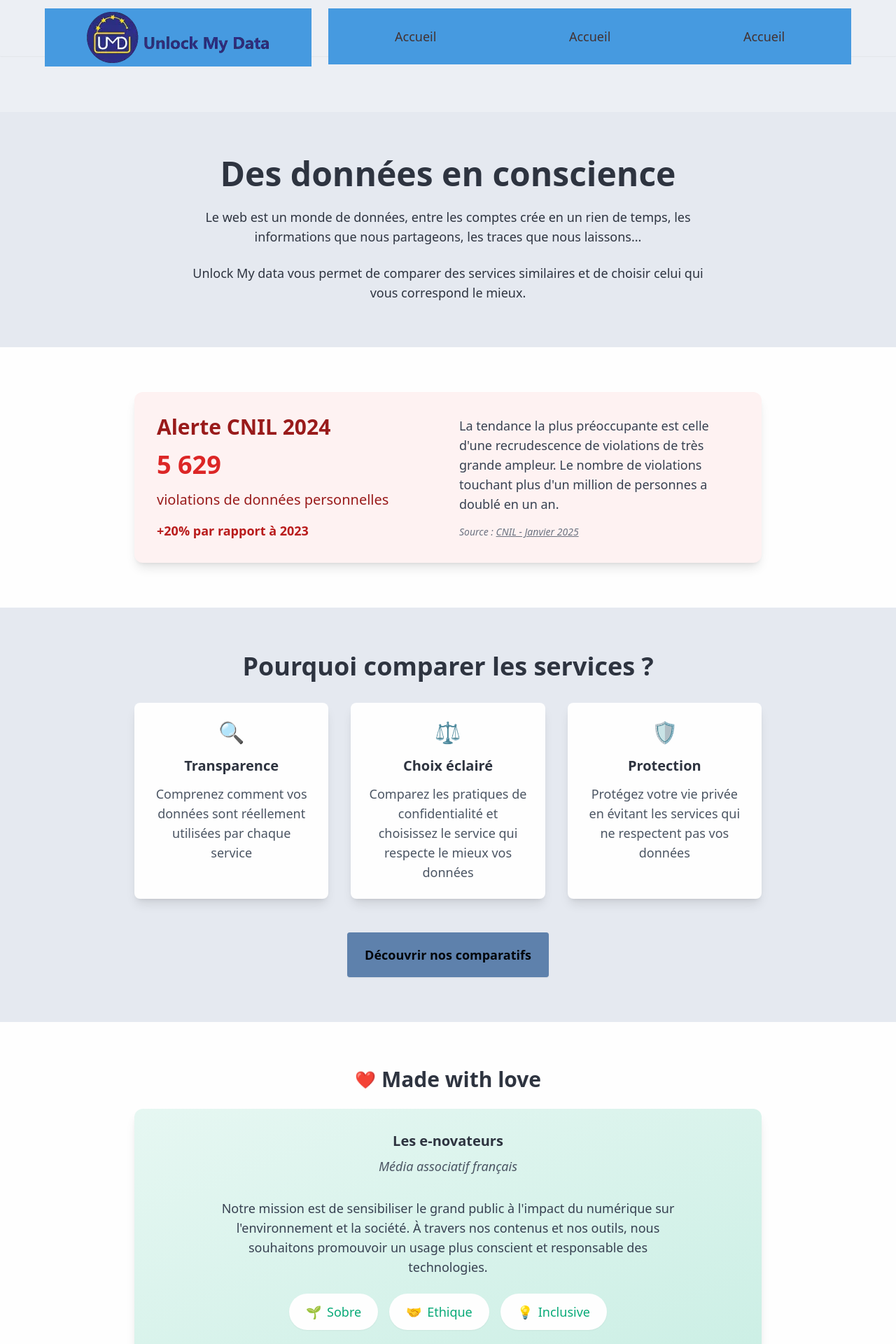
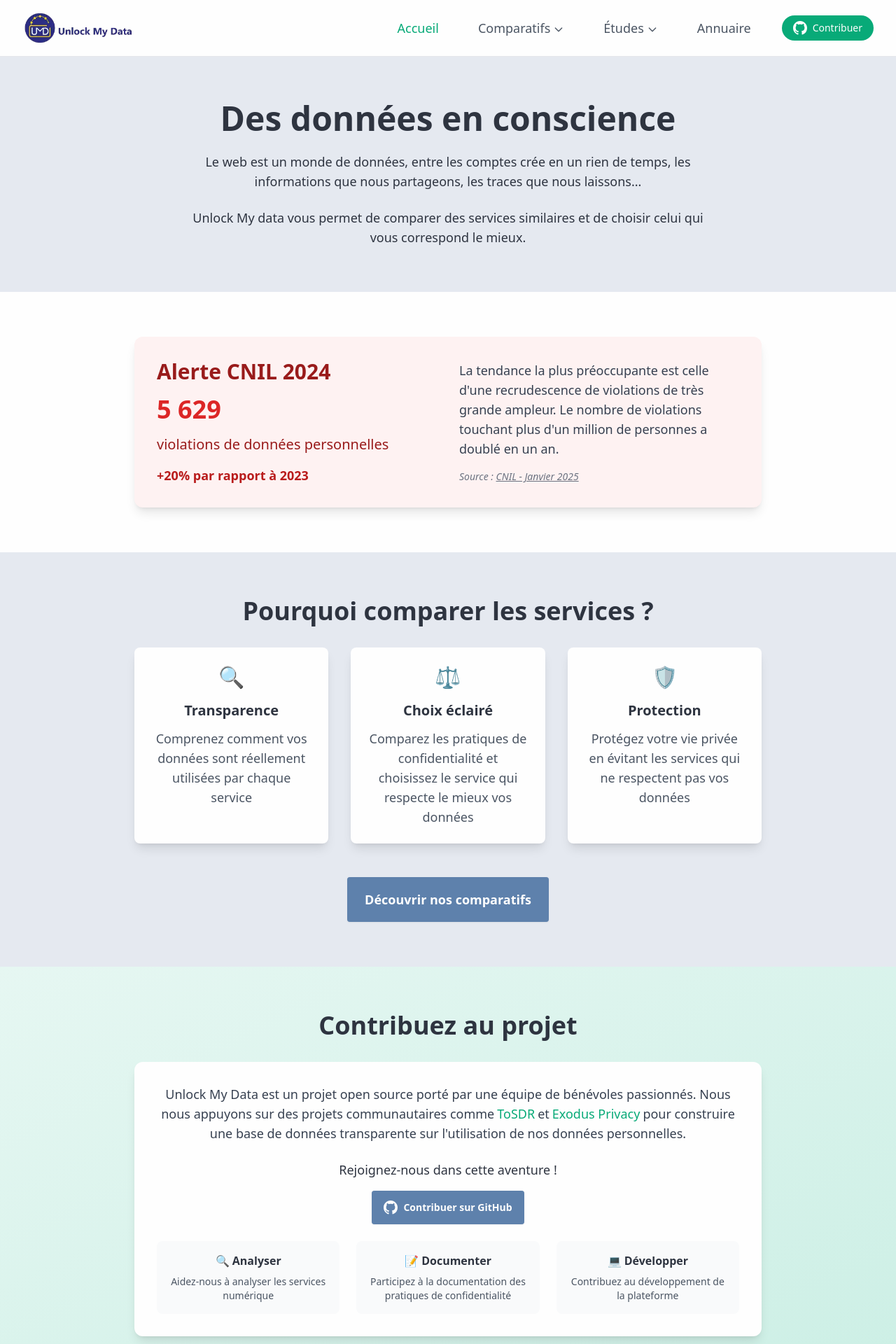
Before and after one commit to les-enovateurs/unlock-my-data, a Next.js app: page / in a window 1280 px wide. Shown: the top 1920 px of the page at 70% size. Built offline with nearby package versions, Linux system fonts and the light colour scheme.

Commit message:
update README.md

```diff
--- a/app/globals.css
+++ b/app/globals.css
@@ -38,4 +38,8 @@
     .min-h-150 {
         min-height: 150vh;
     }
+
+    .btn-primary {
+        @apply text-white !important;
+    }
 }
--- a/app/layout.tsx
+++ b/app/layout.tsx
@@ -2,7 +2,7 @@
 
 import type { Metadata } from "next";
 import "./globals.css";
-import Nav from "@/components/Nav";
+import Header from "@/components/Header";
 import Footer from "@/components/Footer";
 import ScrollToTop from "@/components/ScrollToTop";
  import { Suspense } from 'react'
@@ -18,11 +18,11 @@ export default function RootLayout({
   return (
     <html lang="fr">
       <body>
-        <Suspense fallback={<div>Loading...</div>}> <Nav /></Suspense>
+        <Suspense fallback={<div>Loading...</div>}> <Header /></Suspense>
         <main
           role="main"
           id="contenu-principal"
-          className={"flex flex-col mt-20"}
+          className={"flex flex-col"}
         >
           {children}
         </main>
--- a/app/page.tsx
+++ b/app/page.tsx
@@ -1,16 +1,5 @@
 "use client";
-
-import Image from "next/image";
-import { useEffect, useState } from "react";
-
-import CookiesExplain from "@/components/CookiesExplain";
-import Hero from "@/components/Hero";
-import News from "@/components/News";
-
-import QuelquesChiffres from "@/components/QuelquesChiffres";
-import Transition1 from "@/components/Transition1";
 import Link from "next/link";
-// import News from "@/components/News";
 
 export default function Home() {
   return (
@@ -76,6 +65,57 @@ export default function Home() {
           </div>
         </div>
 
+
+        <div className="py-16 bg-gradient-to-br from-primary-50 to-primary-100">
+          <div className="container mx-auto px-4">
+            <div className="max-w-4xl mx-auto text-center">
+              <h2 className="text-4xl font-bold mb-8">Contribuez au projet</h2>
+              <div className="bg-white rounded-xl p-8 shadow-lg">
+                <div className="space-y-6">
+                  <p className="text-lg text-gray-700">
+                    Unlock My Data est un projet open source porté par une équipe de bénévoles passionnés.
+                    Nous nous appuyons sur des projets communautaires comme
+                    <a href="https://tosdr.org" target="_blank" rel="noopener noreferrer" className="text-primary-600 hover:text-primary-800 mx-1">ToSDR</a>
+                    et
+                    <a href="https://exodus-privacy.eu.org" target="_blank" rel="noopener noreferrer" className="text-primary-600 hover:text-primary-800 mx-1">Exodus Privacy</a>
+                    pour construire une base de données transparente sur l'utilisation de nos données personnelles.
+                  </p>
+
+                  <div className="flex flex-col items-center gap-4 mt-8">
+                    <p className="text-lg font-medium">Rejoignez-nous dans cette aventure !</p>
+                    <a
+                      href="https://github.com/UnlockMyData/reboot"
+                      target="_blank"
+                      rel="noopener noreferrer"
+                      className="btn btn-primary gap-2"
+                    >
+                      <svg className="w-5 h-5" fill="currentColor" viewBox="0 0 24 24">
+                        <path d="M12 0C5.37 0 0 5.37 0 12c0 5.31 3.435 9.795 8.205 11.385.6.105.825-.255.825-.57 0-.285-.015-1.23-.015-2.235-3.015.555-3.795-.735-4.035-1.41-.135-.345-.72-1.41-1.23-1.695-.42-.225-1.02-.78-.015-.795.945-.015 1.62.87 1.845 1.23 1.08 1.815 2.805 1.305 3.495.99.105-.78.42-1.305.765-1.605-2.67-.3-5.46-1.335-5.46-5.925 0-1.305.465-2.385 1.23-3.225-.12-.3-.54-1.53.12-3.18 0 0 1.005-.315 3.3 1.23.96-.27 1.98-.405 3-.405s2.04.135 3 .405c2.295-1.56 3.3-1.23 3.3-1.23.66 1.65.24 2.88.12 3.18.765.84 1.23 1.905 1.23 3.225 0 4.605-2.805 5.625-5.475 5.925.435.375.81 1.095.81 2.22 0 1.605-.015 2.895-.015 3.3 0 .315.225.69.825.57A12.02 12.02 0 0024 12c0-6.63-5.37-12-12-12z"/>
+                      </svg>
+                      Contribuer sur GitHub
+                    </a>
+                  </div>
+
+                  <div className="grid md:grid-cols-3 gap-6 mt-8">
+                    <div className="p-4 rounded-lg bg-gray-50">
+                      <h3 className="font-semibold mb-2">🔍 Analyser</h3>
+                      <p className="text-sm text-gray-600">Aidez-nous à analyser les services numérique</p>
+                    </div>
+                    <div className="p-4 rounded-lg bg-gray-50">
+                      <h3 className="font-semibold mb-2">📝 Documenter</h3>
+                      <p className="text-sm text-gray-600">Participez à la documentation des pratiques de confidentialité</p>
+                    </div>
+                    <div className="p-4 rounded-lg bg-gray-50">
+                      <h3 className="font-semibold mb-2">💻 Développer</h3>
+                      <p className="text-sm text-gray-600">Contribuez au développement de la plateforme</p>
+                    </div>
+                  </div>
+                </div>
+              </div>
+            </div>
+          </div>
+        </div>
+
         <div className="py-16 bg-white">
           <div className="container mx-auto px-4">
             <div className="max-w-4xl mx-auto text-center">
@@ -112,6 +152,7 @@ export default function Home() {
           </div>
         </div>
 
+
         {/* <Accroche/> */}
         {/* <Stats /> */}
         {/*   <Concept/>*/}
--- a/components/Header.tsx
+++ b/components/Header.tsx
@@ -3,145 +3,169 @@ import { usePathname } from "next/navigation";
 import Link from "next/link";
 import { useEffect, useState } from "react";
 import Image from "next/image";
-// import logo from "../public/logo.webp";
-import titre from "/public/titre.png";
+import titre from "../public/logoUMD.webp";
 
 export default function Header() {
-  const [menuState, setMenuState] = useState(false);
+  const [isOpen, setIsOpen] = useState(false);
   const currentPathname = usePathname();
-  const [logoSize, setLogoSize] = useState({ width: "200px" });
-  const navItems = [
+
+  const navigation = [
+    { name: "Accueil", href: "/" },
     {
-      pathName: "/discord",
-      label: "Etude sur Discord",
+      name: "Comparatifs",
+      href: "/comparatif_appli",
+      submenu: [
+        { name: "Réseaux sociaux", href: "/comparatif/reseaux-sociaux" },
+        { name: "Messageries", href: "/comparatif/messageries" },
+        { name: "Services de streaming", href: "/comparatif/streaming" },
+      ]
     },
     {
-      pathName: "/google",
-      label: "Etude sur Google",
+      name: "Études",
+      href: "/etudes",
+      submenu: [
+        { name: "Discord", href: "/discord" },
+        { name: "Google", href: "/google" },
+        { name: "Instagram", href: "/instagram" },
+        { name: "Twitch", href: "/twitch" },
+      ]
     },
-    {
-      pathName: "/instagram",
-      label: "Etude sur instagram",
-    },
-    {
-      pathName: "/twitch",
-      label: "Etude sur Twitch",
-    },
-    {
-      pathName: "/list",
-      label: "Annuaire",
-    },
+    { name: "Annuaire", href: "/list" },
   ];
 
-  useEffect(() => {
-    window.addEventListener("scroll", () => {
-      const scrollPosition = window.scrollY;
-      if (scrollPosition > 200) {
-        setLogoSize({ width: "120px" });
-      } else {
-        setLogoSize({ width: "200px" });
-      }
-    });
-  });
-
   return (
-    <>
-      <header className="bg-white">
-        <nav
-          data-state={menuState && "active"}
-          className="fixed bg-white z-20 w-full border-b  top-0"
-          // dark:bg-gray-950/50 lg:dark:bg-transparent
-        >
-          <div className="m-auto containertest px-6">
-            <div className="flex flex-wrap items-center justify-between gap-6 py-3 lg:gap-0 lg:py-4">
-              <div className="flex w-full justify-between lg:w-auto">
-                <Link
-                  href="/"
-                  aria-label="home"
-                  className="flex items-center space-x-2"
-                >
-
+    <header className="bg-white border-b border-gray-200">
+      <div className="max-w-7xl mx-auto">
+        <div className="relative px-4 sm:px-6 lg:px-8">
+          <div className="flex items-center justify-between h-20">
+            {/* Logo */}
+            <div className="flex-shrink-0">
+              <Link href="/" className="flex items-center">
+                <Image
+                  src={titre}
+                  alt="Unlock My Data"
+                  className="w-40"
+                  priority
+                />
               </Link>
-                <button
-                  onClick={() => setMenuState(!menuState)}
-                  aria-label={menuState == true ? "Close Menu" : "Open Menu"}
-                  className="btn bg-blue variant-ghost sz-md icon-only relative z-20 -mr-2.5 block cursor-pointer lg:hidden"
-                >
-                  <svg
-                    className="text-title m-auto size-6 transition-[transform,opacity] duration-300 group-data-[state=active]:rotate-180 group-data-[state=active]:scale-0 group-data-[state=active]:opacity-0"
-                    xmlns="http://www.w3.org/2000/svg"
-                    fill="none"
-                    viewBox="0 0 24 24"
-                    strokeWidth="1.5"
-                    stroke="white"
-                  >
-                    <path
-                      strokeLinecap="round"
-                      strokeLinejoin="round"
-                      d="M3.75 9h16.5m-16.5 6.75h16.5"
-                    ></path>
-                  </svg>
-                  <svg
-                    className="text-title absolute inset-0 m-auto size-6 -rotate-180 scale-0 opacity-0 transition-[transform,opacity] duration-300 group-data-[state=active]:rotate-0 group-data-[state=active]:scale-100 group-data-[state=active]:opacity-100"
-                    xmlns="http://www.w3.org/2000/svg"
-                    fill="none"
-                    viewBox="0 0 24 24"
-                    strokeWidth="1.5"
-                    stroke="white"
-                  >
-                    <path
-                      strokeLinecap="round"
-                      strokeLinejoin="round"
-                      d="M6 18 18 6M6 6l12 12"
-                    ></path>
-                  </svg>
-                </button>
             </div>
 
-               <div className="mb-6 hidden w-full flex-wrap items-center justify-end space-y-8 rounded-3xl border p-6 shadow-2xl shadow-gray-300/20 group-data-[state=active]:block md:flex-nowrap lg:m-0 lg:flex lg:w-fit lg:gap-6 lg:space-y-0 lg:border-transparent  lg:p-0 lg:shadow-none lg:group-data-[state=active]:flex dark:shadow-none ">
-                <div className="lg:pr-4">
-                  <ul className="space-y-6 lg:flex lg:gap-6 lg:space-y-0 lg:text-sm">
-                    {navItems.map((item) => (
-                      <li key={item.pathName}>
+            {/* Desktop Navigation */}
+            <nav className="hidden md:flex md:items-center md:space-x-8">
+              {navigation.map((item) => (
+                <div key={item.href} className="relative group">
                   <Link
-                          href={item.pathName}
-                          className={
-                            "font-sans block  text-blue font-bold" +
-                            (currentPathname === item.pathName
-                              ? " underline"
-                              : "")
+                    href={item.href}
+                    className={`px-3 py-2 text-sm font-medium transition-colors duration-200
+                      ${currentPathname === item.href
+                        ? "text-primary-600"
+                        : "text-gray-600 hover:text-primary-600"
                       }
-                          onClick={() => setMenuState(false)}
+                    `}
                   >
-                          {item.label}
+                    <span className="relative">
+                      {item.name}
+                      {item.submenu && (
+                        <svg className="w-4 h-4 ml-1 inline-block" fill="none" stroke="currentColor" viewBox="0 0 24 24">
+                          <path strokeLinecap="round" strokeLinejoin="round" strokeWidth={2} d="M19 9l-7 7-7-7" />
+                        </svg>
+                      )}
+                      <span className="absolute bottom-0 left-0 w-full h-0.5 bg-primary-600 scale-x-0 group-hover:scale-x-100 transition-transform duration-300 origin-left"/>
+                    </span>
                   </Link>
-                      </li>
+                  {item.submenu && (
+                    <div className="absolute left-0 mt-2 w-48 rounded-md shadow-lg bg-white ring-1 ring-black ring-opacity-5 opacity-0 invisible group-hover:opacity-100 group-hover:visible transition-all duration-200 z-50">
+                      <div className="py-1">
+                        {item.submenu.map((subItem) => (
+                          <Link
+                            key={subItem.href}
+                            href={subItem.href}
+                            className="block px-4 py-2 text-sm text-gray-700 hover:bg-primary-50 hover:text-primary-600"
+                          >
+                            {subItem.name}
+                          </Link>
                         ))}
-                  </ul>
+                      </div>
+                    </div>
+                  )}
+                </div>
+              ))}
+              <a
+                href="https://github.com/UnlockMyData/reboot"
+                target="_blank"
+                rel="noopener noreferrer"
+                className="inline-flex items-center justify-center px-4 py-2 text-sm font-medium text-white bg-primary-600 rounded-full hover:bg-primary-700 transition-colors duration-200"
+              >
+                <svg className="w-5 h-5 mr-2" fill="currentColor" viewBox="0 0 24 24">
+                  <path d="M12 0C5.37 0 0 5.37 0 12c0 5.31 3.435 9.795 8.205 11.385.6.105.825-.255.825-.57 0-.285-.015-1.23-.015-2.235-3.015.555-3.795-.735-4.035-1.41-.135-.345-.72-1.41-1.23-1.695-.42-.225-1.02-.78-.015-.795.945-.015 1.62.87 1.845 1.23 1.08 1.815 2.805 1.305 3.495.99.105-.78.42-1.305.765-1.605-2.67-.3-5.46-1.335-5.46-5.925 0-1.305.465-2.385 1.23-3.225-.12-.3-.54-1.53.12-3.18 0 0 1.005-.315 3.3 1.23.96-.27 1.98-.405 3-.405s2.04.135 3 .405c2.295-1.56 3.3-1.23 3.3-1.23.66 1.65.24 2.88.12 3.18.765.84 1.23 1.905 1.23 3.225 0 4.605-2.805 5.625-5.475 5.925.435.375.81 1.095.81 2.22 0 1.605-.015 2.895-.015 3.3 0 .315.225.69.825.57A12.02 12.02 0 0024 12c0-6.63-5.37-12-12-12z"/>
+                </svg>
+                Contribuer
+              </a>
+            </nav>
+
+            {/* Mobile menu button */}
+            <div className="flex md:hidden">
+              <button
+                onClick={() => setIsOpen(!isOpen)}
+                className="inline-flex items-center justify-center p-2 rounded-md text-gray-600 hover:text-primary-600 hover:bg-gray-100 transition-all duration-200"
+              >
+                <span className="sr-only">Menu principal</span>
+                <div className="relative w-6 h-6">
+                  <span className={`absolute w-full h-0.5 bg-current transform transition-all duration-300 ${isOpen ? "rotate-45 top-3" : "top-1"}`}></span>
+                  <span className={`absolute w-full h-0.5 bg-current transform transition-all duration-300 ${isOpen ? "opacity-0" : "top-3"}`}></span>
+                  <span className={`absolute w-full h-0.5 bg-current transform transition-all duration-300 ${isOpen ? "-rotate-45 top-3" : "top-5"}`}></span>
+                </div>
+              </button>
             </div>
           </div>
         </div>
+
+        {/* Mobile menu */}
+        {isOpen && (
+          <div className="md:hidden">
+            <div className="px-2 pt-2 pb-3 space-y-1 bg-white shadow-lg">
+              {navigation.map((item) => (
+                <div key={item.href}>
+                  <Link
+                    href={item.href}
+                    className={`block px-3 py-2 rounded-md text-base font-medium transition-colors duration-200
+                      ${currentPathname === item.href
+                        ? "text-primary-600 bg-primary-50"
+                        : "text-gray-600 hover:text-primary-600 hover:bg-gray-50"
+                      }`}
+                    onClick={() => setIsOpen(false)}
+                  >
+                    {item.name}
+                  </Link>
+                  {item.submenu && (
+                    <div className="pl-4 space-y-1">
+                      {item.submenu.map((subItem) => (
+                        <Link
+                          key={subItem.href}
+                          href={subItem.href}
+                          className="block px-3 py-2 text-sm text-gray-600 hover:text-primary-600 hover:bg-gray-50 rounded-md"
+                          onClick={() => setIsOpen(false)}
+                        >
+                          {subItem.name}
+                        </Link>
+                      ))}
                     </div>
-        </nav>
-
-        <div className={`fixed inset-0 z-10 bg-white transform ${menuState ? 'translate-x-0' : '-translate-x-full'} transition-transform duration-300 lg:hidden`}>
-          <div className="pt-20 px-6">
-            <ul className="space-y-6">
-              {navItems.map((item) => (
-                <li key={item.pathName}>
-                  <Link
-                    href={item.pathName}
-                    className="font-sans text-xl text-blue font-bold block py-2"
-                    onClick={() => setMenuState(false)}
+                  )}
+                </div>
+              ))}
+              <a
+                href="https://github.com/UnlockMyData/reboot"
+                target="_blank"
+                rel="noopener noreferrer"
+                className="block px-3 py-2 text-base font-medium text-primary-600 hover:text-primary-700 hover:bg-primary-50 rounded-md transition-colors duration-200"
+                onClick={() => setIsOpen(false)}
               >
-                    {item.label}
-                  </Link>
-                </li>
-              ))}
-            </ul>
+                Contribuer sur GitHub
+              </a>
             </div>
           </div>
+        )}
+      </div>
     </header>
-    </>
   );
 }
--- a/components/Nav.tsx
+++ /dev/null
@@ -1,96 +0,0 @@
-"use client";
-
-import Link from "next/link";
-import Container from "./ui/Container";
-import { useLayoutEffect, useRef, useState, useEffect } from "react";
-import Border from "./ui/Border";
-import Image from "next/image";
-import titre from "/public/logoUMD.webp";
-
-export default function Nav() {
-  const targetRef = useRef<HTMLLIElement>(null);
-  const targetRef2 = useRef<HTMLLIElement>(null);
-  const targetRef3 = useRef<HTMLLIElement>(null);
-  const targetRef4 = useRef<HTMLDivElement>(null);
-
-  const [refsLoaded, setRefsLoaded] = useState<boolean>(false);
-
-  useEffect(() => {
-    setRefsLoaded(true);
-  }, [targetRef, targetRef2, targetRef3, targetRef4]);
-
-  return (
-    <header className=" shadow-sm h-[10vh] w-full py-3">
-      <div className="relative flex flex-row items-stretch justify-between max-w-6xl mx-auto">
-        <Link
-          href="/"
-          className="flex bg-color1 justify-center items-center gap-2 w-1/2"
-        >
-          <Image
-            src={titre}
-            // unoptimized={true}
-            alt={"logo Unlock My Data"}
-          />
-        </Link>
-
-        <nav className="   items-stretch hidden md:block w-full pl-6 align-stretch h-full">
-          <ul className="flex  items-center  h-[10vh] w-full">
-            <li
-              ref={targetRef}
-              className="w-1/2 relative bg-color1 text-center min-h-[10vh] flex items-center justify-center"
-            >
-              <Link
-                href="/"
-                className="flex bg-color1 items-center justify-center text-gray-600 hover:text-red-500 transition-colors duration-200 text-center w-full h-full"
-              >
-                <span className="align-middle z-10 text-color4">
-                  Accueil
-                </span>
-              </Link>
-              {/* <Border rref={targetRef.current} /> */}
-            </li>
-
-            <li
-              ref={targetRef2}
-              className="w-1/2 relative bg-color1 text-center min-h-[10vh] flex items-center justify-center"
-            >
-              <Link
-                href="/"
-                className="flex flex-col items-center justify-center  hover:text-red-500 transition-colors duration-200 text-center align-middle"
-              >
-                <span className="align-middle z-10 text-color4">
-                  Accueil
-                </span>
-              </Link>
-              {/* <Border rref={targetRef2.current} /> */}
-            </li>
-
-            <li
-              ref={targetRef3}
-              className="w-1/2 relative bg-color1 text-center min-h-[10vh] flex items-center justify-center"
-            >
-              <Link
-                href="/"
-                className="flex flex-col items-center justify-center text-gray-600 hover:text-red-500 transition-colors duration-200 text-center align-middle"
-              >
-                <span className="align-middle z-10 text-color4">
-                  Accueil
-                </span>
-              </Link>
-              {/* <Border rref={targetRef3.current} /> */}
-            </li>
-          </ul>
-        </nav>
-        {/* carre rose */}
-        <div className="flex absolute right-0 top-0 translate-x-full ml-4 h-[20vh]">
-          <div ref={targetRef4} className="w-[50px] h-full">
-            {/* <Border
-              rref={targetRef4.current}
-              rose={true}
-            /> */}
-          </div>
-        </div>
-      </div>
-    </header>
-  );
-}
```
Also changed, not shown: components/Footer.tsx (+3 -22 lines), components/Test.tsx (deleted), 1 other file (tests, documents, lock files or other folders). Lines whose indentation alone changed are shown as unchanged.
